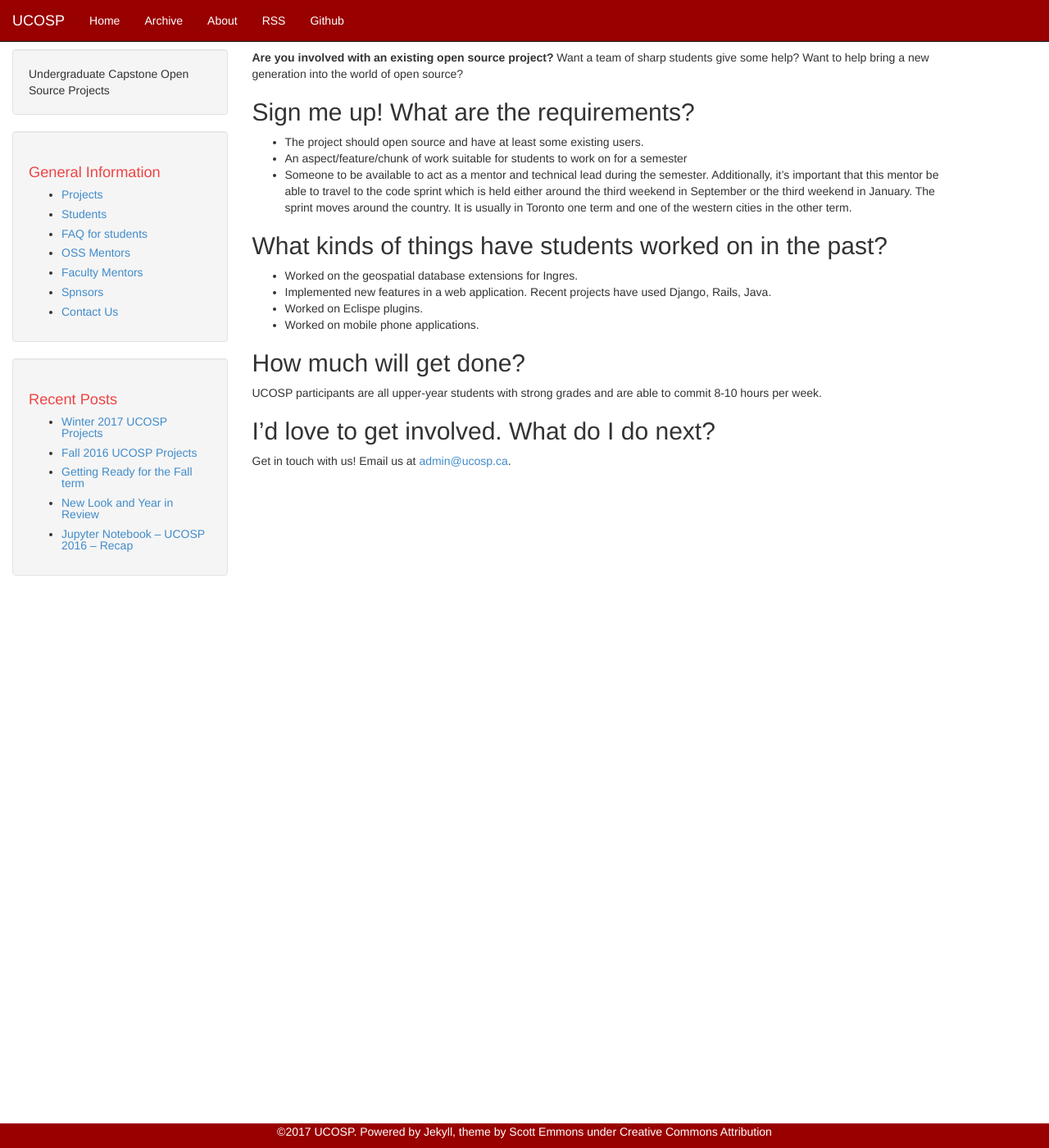
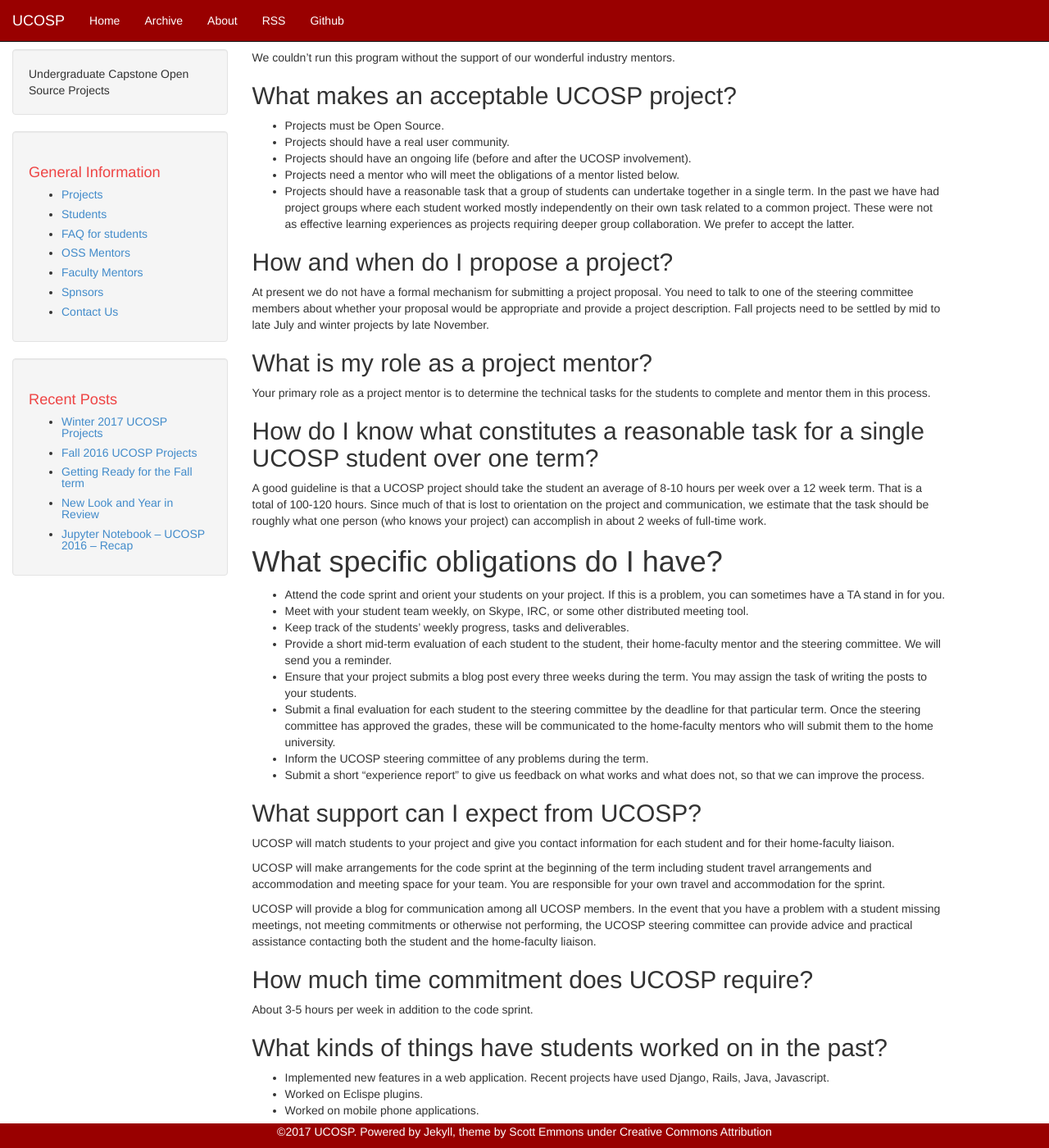
Before and after one commit to ucosp/ucosp.github.io, a Jekyll site: the page built from for-open-source.md, in a window 1280 px wide and 1400 px high. Shown: the whole window at 82% size. Built offline with Jekyll 4.4.1, drawn with Linux system fonts in a browser that asks for light colours.

Commit message:
Updating info for open source mentors

```diff
--- a/for-open-source.md
+++ b/for-open-source.md
@@ -1,28 +1,65 @@
 ---
-title: 'We&#8217;re looking for project mentors'
+title: 'Information for project mentors'
 date: 2010-06-18T18:54:20+00:00
 author: Andrew Louis
 layout: default
 ---
-**Are you involved with an existing open source project?** Want a team of sharp students give some help? Want to help bring a new generation into the world of open source?
+We couldn't run this program without the support of our wonderful industry mentors.
 
-## Sign me up! What are the requirements?
+## What makes an acceptable UCOSP project?
 
-  * The project should open source and have at least some existing users.
-  * An aspect/feature/chunk of work suitable for students to work on for a semester
-  * Someone to be available to act as a mentor and technical lead during the semester. Additionally, it’s important that this mentor be able to travel to the code sprint which is held either around the third weekend in September or the third weekend in January.  The sprint moves around the country.  It is usually in Toronto one term and one of the western cities in the other term.
+* Projects must be Open Source.
+* Projects should have a real user community.
+* Projects should have an ongoing life (before and after the UCOSP involvement).
+* Projects need a mentor who will meet the obligations of a mentor listed below.
+* Projects should have a reasonable task that a group of students can undertake together in a single term. In the past we have had project groups where each student worked mostly independently on their own task related to a common project. These were not as effective learning experiences as projects requiring deeper group collaboration. We prefer to accept the latter.
+
+## How and when do I propose a project?
+
+At present we do not have a formal mechanism for submitting a project proposal. You need to talk to one of the steering committee members about whether your proposal would be appropriate and provide a project description. Fall projects need to be settled by mid to late July and winter projects by late November.
+
+
+## What is my role as a project mentor?
+
+Your primary role as a project mentor is to determine the technical tasks for the students to complete and mentor them in this process.
+
+## How do I know what constitutes a reasonable task for a single UCOSP student over one term?
+
+A good guideline is that a UCOSP project should take the student an average of 8-10 hours per week over a 12 week term. That is a total of 100-120 hours. Since much of that is lost to orientation on the project and communication, we estimate that the task should be roughly what one person (who knows your project) can accomplish in about 2 weeks of full-time work.
+
+# What specific obligations do I have?
+
+ * Attend the code sprint and orient your students on your project. If this is a problem, you can sometimes have a TA stand in for you.
+ * Meet with your student team weekly, on Skype, IRC, or some other distributed meeting tool.
+ * Keep track of the students’ weekly progress, tasks and deliverables.
+ * Provide a short mid-term evaluation of each student to the student, their home-faculty mentor and the steering committee. We will send you a reminder.
+ * Ensure that your project submits a blog post every three weeks during the term. You may assign the task of writing the posts to your students.
+ * Submit a final evaluation for each student to the steering committee by the deadline for that particular term. Once the steering committee has approved the grades, these will be communicated to the home-faculty mentors who will submit them to the home university.
+ * Inform the UCOSP steering committee of any problems during the term.
+ * Submit a short “experience report” to give us feedback on what works and what does not, so that we can improve the process.
+
+## What support can I expect from UCOSP?
+
+UCOSP will match students to your project and give you contact information for each student and for their home-faculty liaison.
+
+UCOSP will make arrangements for the code sprint at the beginning of the term including student travel arrangements and accommodation and meeting space for your team. You are responsible for your own travel and accommodation for the sprint.
+
+UCOSP will provide a blog for communication among all UCOSP members.
+In the event that you have a problem with a student missing meetings, not meeting commitments or otherwise not performing, the UCOSP steering committee can provide advice and practical assistance contacting both the student and the home-faculty liaison.
+
+
+## How much time commitment does UCOSP require?
+
+About 3-5 hours per week in addition to the code sprint.
+
 
 ## What kinds of things have students worked on in the past?
 
-  * Worked on the geospatial database extensions for Ingres.
-  * Implemented new features in a web application. Recent projects have used Django, Rails, Java.
+  * Implemented new features in a web application. Recent projects have used Django, Rails, Java, Javascript.
   * Worked on Eclispe plugins.
   * Worked on mobile phone applications.
 
-## How much will get done?
 
-UCOSP participants are all upper-year students with strong grades and are able to commit 8-10 hours per week.
-
-## I&#8217;d love to get involved. What do I do next?
+## I'd love to get involved. What do I do next?
 
 Get in touch with us! Email us at <admin@ucosp.ca>.
```
